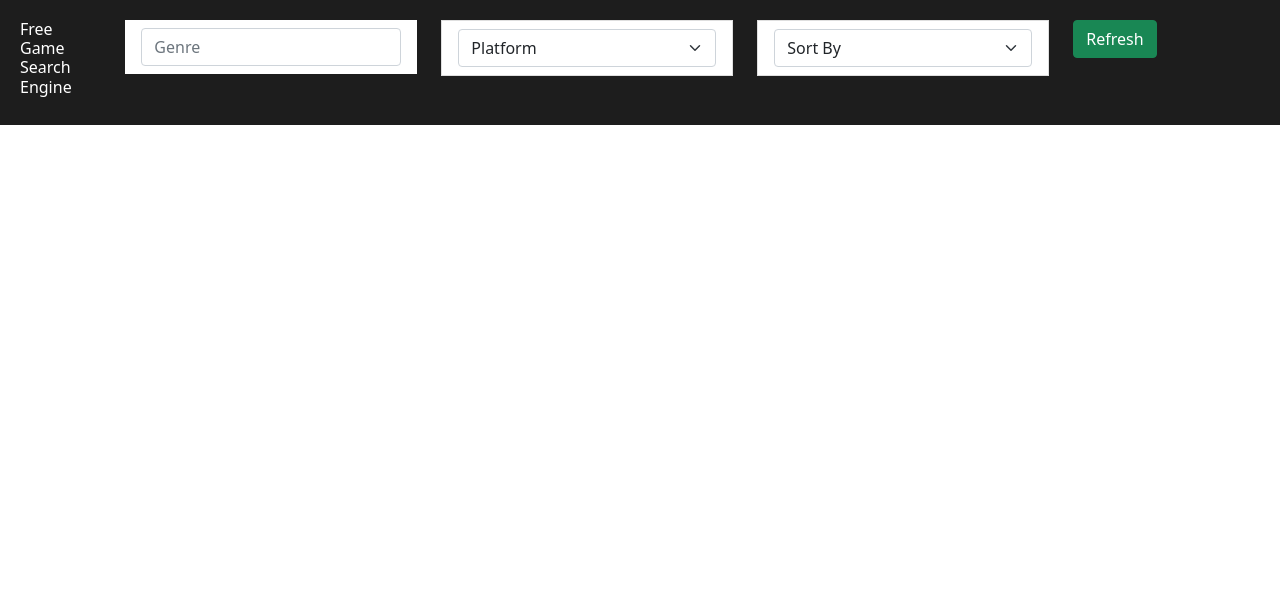
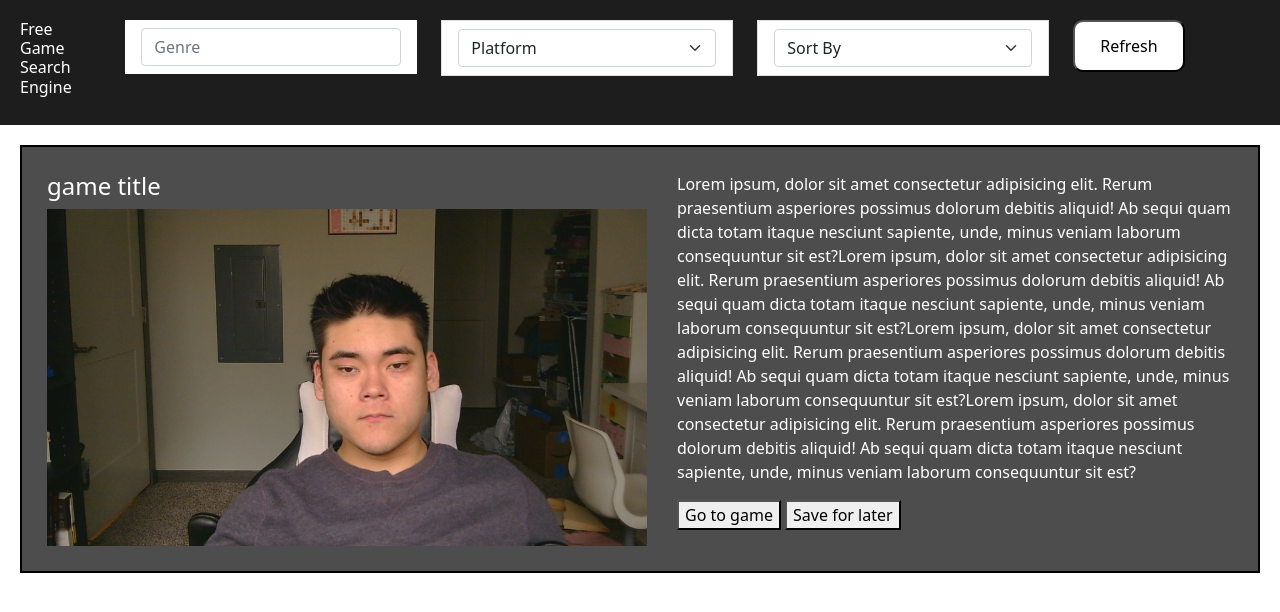
Before and after one commit to Kou32/group-project1, a plain HTML site: page search.html in a window 1280 px wide. Drawn offline with nearby package versions, Linux system fonts and the light colour scheme.

Commit message:
more styling for search page

```diff
--- a/assets/cs/search.css
+++ b/assets/cs/search.css
@@ -1,3 +1,6 @@
+main{
+background-color: rgb(77, 77, 77);
+}
 header{
     padding: 20px;
     background-color: rgb(29, 29, 29);
@@ -6,3 +9,44 @@ header{
     font-size: medium;
     color: white;
 }
+main{
+    display: flex;
+    flex-direction: column;
+}
+img{
+    width: 600px;
+    height: auto;
+}
+card{
+display: flex;
+flex-direction: row;
+border: solid black 2px;
+padding: 10px;
+margin-left: 20px;
+margin-right: 20px;
+background-color: rgb(77, 77, 77);
+margin-top: 20px;
+flex-basis: 33%;
+}
+#card{
+    border: 0;
+}
+h4{
+    color: white;
+}
+p{
+    color: white;
+}
+#header-btn{
+    background-color: white;
+    padding: 12px;
+    padding-left: 25px;
+    padding-right: 25px;
+    border-radius: 10px;
+}
+.card-left{
+    padding: 15px;
+}
+.card-right{
+    padding: 15px;
+}
--- a/search.html
+++ b/search.html
@@ -66,13 +66,26 @@
                 </form>
             </div>
             <div class="col-12 col-lg-2 flex-row justify-content-center">
-                <button type="submit" class="submit-btn btn btn-success">
+                <button id="header-btn" type="submit">
                     Refresh
                     </button>
             </div>
         </header>
 
-        <main>
+        <main class="row">
+            <div class='card'id="card">
+                <card>
+                    <div class="card-left">
+                        <h4>game title</h4>
+                        <a href="www.google.com"><img src="assets/WIN_20240419_17_18_02_Pro.jpg" target="_blank" alt="Game image" ></a>
+                    </div>
+                    <div class="card-right">
+                        <p>Lorem ipsum, dolor sit amet consectetur adipisicing elit. Rerum praesentium asperiores possimus dolorum debitis aliquid! Ab sequi quam dicta totam itaque nesciunt sapiente, unde, minus veniam laborum consequuntur sit est?Lorem ipsum, dolor sit amet consectetur adipisicing elit. Rerum praesentium asperiores possimus dolorum debitis aliquid! Ab sequi quam dicta totam itaque nesciunt sapiente, unde, minus veniam laborum consequuntur sit est?Lorem ipsum, dolor sit amet consectetur adipisicing elit. Rerum praesentium asperiores possimus dolorum debitis aliquid! Ab sequi quam dicta totam itaque nesciunt sapiente, unde, minus veniam laborum consequuntur sit est?Lorem ipsum, dolor sit amet consectetur adipisicing elit. Rerum praesentium asperiores possimus dolorum debitis aliquid! Ab sequi quam dicta totam itaque nesciunt sapiente, unde, minus veniam laborum consequuntur sit est?</p>
+                        <button>Go to game</button>
+                        <button>Save for later</button>
+                    </div>
+                </card>
+            </div>
             <!-- title thumbanil imasge genre description platform release date
              2 buttons for going to the game and another to add to storage -->
         </main>
```
Also changed, not shown: assets/WIN_20240419_17_18_02_Pro.jpg (added).
